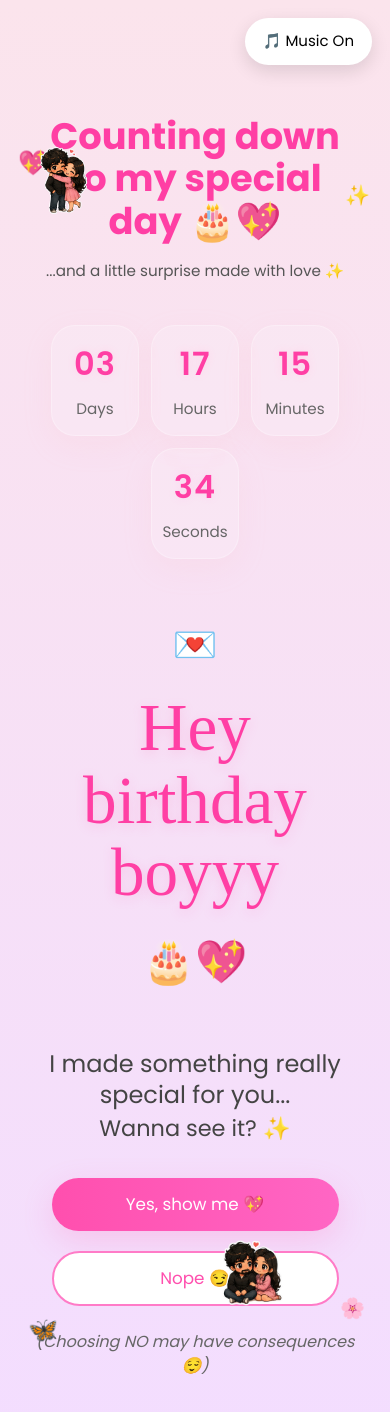
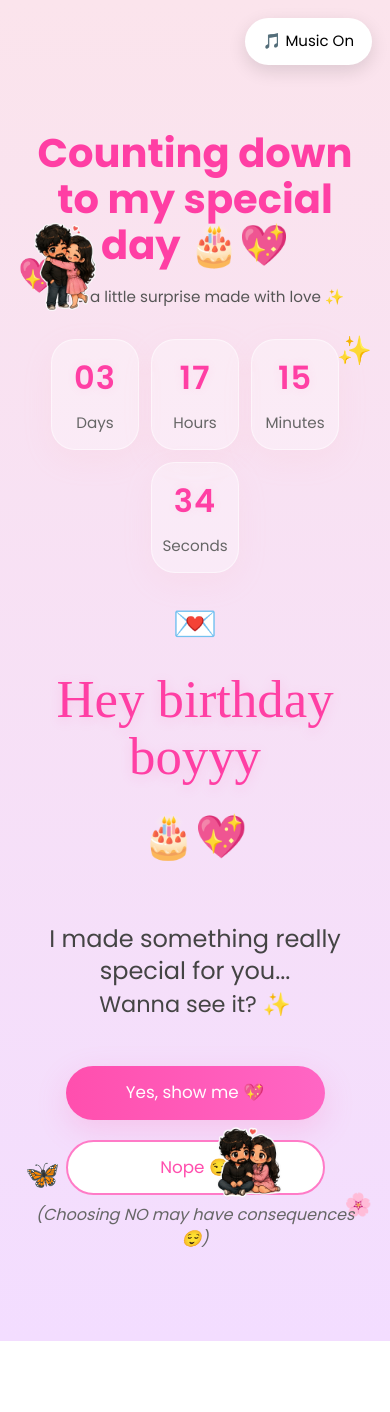
Before and after one commit to harikapullamsetty9279-web/birthday-website-preview, a React (Vite) app: page / in a window 390 px wide. Shown: the top 1412 px of the page. After the commit the page ends 1341 px from the top, so only its background shows below. Built offline with nearby package versions, Linux system fonts and the light colour scheme.

Commit message:
Final romantic polish

```diff
--- a/src/pages/Home.jsx
+++ b/src/pages/Home.jsx
@@ -150,11 +150,16 @@ function Home() {
             alt="hugging sticker"
             style={{
               position: "absolute",
-              top: window.innerWidth < 768 ? "145px" : "135px",
-              left: window.innerWidth < 768 ? "28px" : "260px",
-              width: window.innerWidth < 768 ? "72px" : "125px",
+              top: window.innerWidth < 768 ? "220px" : "145px",
+              left: window.innerWidth < 768 ? "18px" : "240px",
+              width: window.innerWidth < 768 ? "95px" : "125px",
               zIndex: 2,
-              animation: "floatIn 1.5s ease forwards",
+
+              opacity: showStickers ? 1 : 0,
+              transform: showStickers ? "translateY(0px)" : "translateY(20px)",
+
+              transition: "all 1.2s ease",
+              transitionDelay: "0.2s",
             }}
           />
 
@@ -162,10 +167,15 @@ function Home() {
           <div
             style={{
               position: "absolute",
-              top: window.innerWidth < 768 ? "145px" : "155px",
+              top: window.innerWidth < 768 ? "250px" : "155px",
               left: window.innerWidth < 768 ? "18px" : "40px",
-              fontSize: window.innerWidth < 768 ? "24px" : "28px",
-              animation: "floatIn 1.8s ease forwards",
+              fontSize: window.innerWidth < 768 ? "34px" : "28px",
+
+              opacity: showStickers ? 1 : 0,
+              transform: showStickers ? "translateY(0px)" : "translateY(15px)",
+
+              transition: "all 1s ease",
+              transitionDelay: "0.5s",
             }}
           >
             💖
@@ -175,10 +185,15 @@ function Home() {
           <div
             style={{
               position: "absolute",
-              top: window.innerWidth < 768 ? "180px" : "190px",
-              right: window.innerWidth < 768 ? "20px" : "60px",
-              fontSize: window.innerWidth < 768 ? "20px" : "24px",
-              animation: "floatIn 2s ease forwards",
+              top: window.innerWidth < 768 ? "330px" : "190px",
+              right: window.innerWidth < 768 ? "18px" : "60px",
+              fontSize: window.innerWidth < 768 ? "28px" : "24px",
+
+              opacity: showStickers ? 1 : 0,
+              transform: showStickers ? "translateY(0px)" : "translateY(15px)",
+
+              transition: "all 1.2s ease",
+              transitionDelay: "0.8s",
             }}
           >
             ✨
@@ -188,10 +203,15 @@ function Home() {
           <div
             style={{
               position: "absolute",
-              bottom: window.innerWidth < 768 ? "120px" : "120px",
-              left: window.innerWidth < 768 ? "28px" : "50px",
-              fontSize: window.innerWidth < 768 ? "24px" : "26px",
-              animation: "floatIn 2s ease forwards",
+              bottom: window.innerWidth < 768 ? "145px" : "120px",
+              left: window.innerWidth < 768 ? "25px" : "50px",
+              fontSize: window.innerWidth < 768 ? "28px" : "26px",
+
+              opacity: showStickers ? 1 : 0,
+              transform: showStickers ? "translateY(0px)" : "translateY(15px)",
+
+              transition: "all 1.3s ease",
+              transitionDelay: "1.1s",
             }}
           >
             🦋
@@ -201,10 +221,15 @@ function Home() {
           <div
             style={{
               position: "absolute",
-              bottom: window.innerWidth < 768 ? "145px" : "150px",
-              right: window.innerWidth < 768 ? "25px" : "80px",
-              fontSize: window.innerWidth < 768 ? "20px" : "22px",
-              animation: "floatIn 2s ease forwards",
+              bottom: window.innerWidth < 768 ? "120px" : "150px",
+              right: window.innerWidth < 768 ? "18px" : "80px",
+              fontSize: window.innerWidth < 768 ? "22px" : "22px",
+
+              opacity: showStickers ? 1 : 0,
+              transform: showStickers ? "translateY(0px)" : "translateY(15px)",
+
+              transition: "all 1.4s ease",
+              transitionDelay: "1.4s",
             }}
           >
             🌸
@@ -216,11 +241,16 @@ function Home() {
             alt="sitting sticker"
             style={{
               position: "absolute",
-              bottom: window.innerWidth < 768 ? "150px" : "135px",
-              right: window.innerWidth < 768 ? "95px" : "330px",
-              width: window.innerWidth < 768 ? "88px" : "145px",
+              bottom: window.innerWidth < 768 ? "130px" : "105px",
+              right: window.innerWidth < 768 ? "95px" : "240px",
+              width: window.innerWidth < 768 ? "95px" : "145px",
               zIndex: 2,
-              animation: "floatIn 2s ease forwards",
+
+              opacity: showStickers ? 1 : 0,
+              transform: showStickers ? "translateY(0px)" : "translateY(20px)",
+
+              transition: "all 1.5s ease",
+              transitionDelay: "1.7s",
             }}
           />
         </>
@@ -232,14 +262,14 @@ function Home() {
         <div
           style={{
             textAlign: "center",
-            marginTop: window.innerWidth < 768 ? "75px" : "20px",
+            marginTop: window.innerWidth < 768 ? "90px" : "35px",
             animation: "fadeDown 1s ease forwards",
           }}
         >
           <h1
             style={{
               color: "#ff3fa4",
-              fontSize: window.innerWidth < 768 ? "2.3rem" : "2.7rem",
+              fontSize: window.innerWidth < 768 ? "2.5rem" : "3.6rem",
               lineHeight: "1.15",
               fontWeight: "700",
               marginBottom: "18px",
@@ -253,7 +283,7 @@ function Home() {
             style={{
               color: "#555",
               fontSize: window.innerWidth < 768 ? "0.95rem" : "1.05rem",
-              marginBottom: "42px",
+              marginBottom: "30px",
               padding: "0 15px",
             }}
           >
@@ -277,10 +307,10 @@ function Home() {
               <div
                 key={index}
                 style={{
-                  background: "rgba(255,255,255,0.14)",
+                  background: "rgba(255,255,255,0.32)",
                   backdropFilter: "blur(18px)",
                   WebkitBackdropFilter: "blur(18px)",
-                  border: "1px solid rgba(255,255,255,0.28)",
+                  border: "1px solid rgba(255,255,255,0.5)",
                   padding: window.innerWidth < 768 ? "14px 10px" : "14px 12px",
                   borderRadius: "24px",
                   width: window.innerWidth < 768 ? "88px" : "82px",
@@ -327,7 +357,7 @@ function Home() {
         <div
           style={{
             textAlign: "center",
-            marginTop: window.innerWidth < 768 ? "60px" : "70px",
+            marginTop: window.innerWidth < 768 ? "25px" : "25px",
             animation: "fadeUp 1.5s ease forwards",
           }}
         >
@@ -335,7 +365,7 @@ function Home() {
 
           <h1
             style={{
-              fontSize: window.innerWidth < 768 ? "4.2rem" : "4.6rem",
+              fontSize: window.innerWidth < 768 ? "3.3rem" : "3.9rem",
               lineHeight: "1.08",
               color: "#ff3fa4",
               fontFamily: "cursive",
@@ -379,7 +409,7 @@ function Home() {
         <>
           <div
             style={{
-              marginTop: "32px",
+              marginTop: "45px",
               display: "flex",
               justifyContent: "center",
               gap: "20px",
@@ -391,7 +421,7 @@ function Home() {
               onClick={navigateBlocked}
               style={{
                 padding: window.innerWidth < 768 ? "14px 30px" : "13px 28px",
-                width: window.innerWidth < 768 ? "82%" : "auto",
+                width: window.innerWidth < 768 ? "74%" : "auto",
                 maxWidth: "320px",
                 borderRadius: "40px",
                 border: "none",
@@ -409,7 +439,7 @@ function Home() {
               onClick={navigateBlocked}
               style={{
                 padding: window.innerWidth < 768 ? "13px 28px" : "12px 26px",
-                width: window.innerWidth < 768 ? "82%" : "auto",
+                width: window.innerWidth < 768 ? "74%" : "auto",
                 maxWidth: "320px",
                 borderRadius: "40px",
                 border: "2px solid #ff7bc7",
@@ -429,7 +459,7 @@ function Home() {
             <p
               style={{
                 textAlign: "center",
-                marginTop: "32px",
+                marginTop: "20px",
                 color: "#ff3fa4",
                 fontWeight: "400",
                 opacity: 0.75,
@@ -447,7 +477,7 @@ function Home() {
           <p
             style={{
               textAlign: "center",
-              marginTop: "24px",
+              marginTop: "8px",
               color: "#666",
               fontStyle: "italic",
               fontSize: window.innerWidth < 768 ? "1rem" : "1.1rem",
@@ -485,17 +515,6 @@ function Home() {
               transform: translateY(0);
             }
           }
-
-          @keyframes floatIn {
-            from {
-              opacity: 0;
-              transform: scale(0.7);
-            }
-            to {
-              opacity: 1;
-              transform: scale(1);
-            }
-          }
           @keyframes flipCard {
             0% {
               transform: rotateX(90deg);
```
